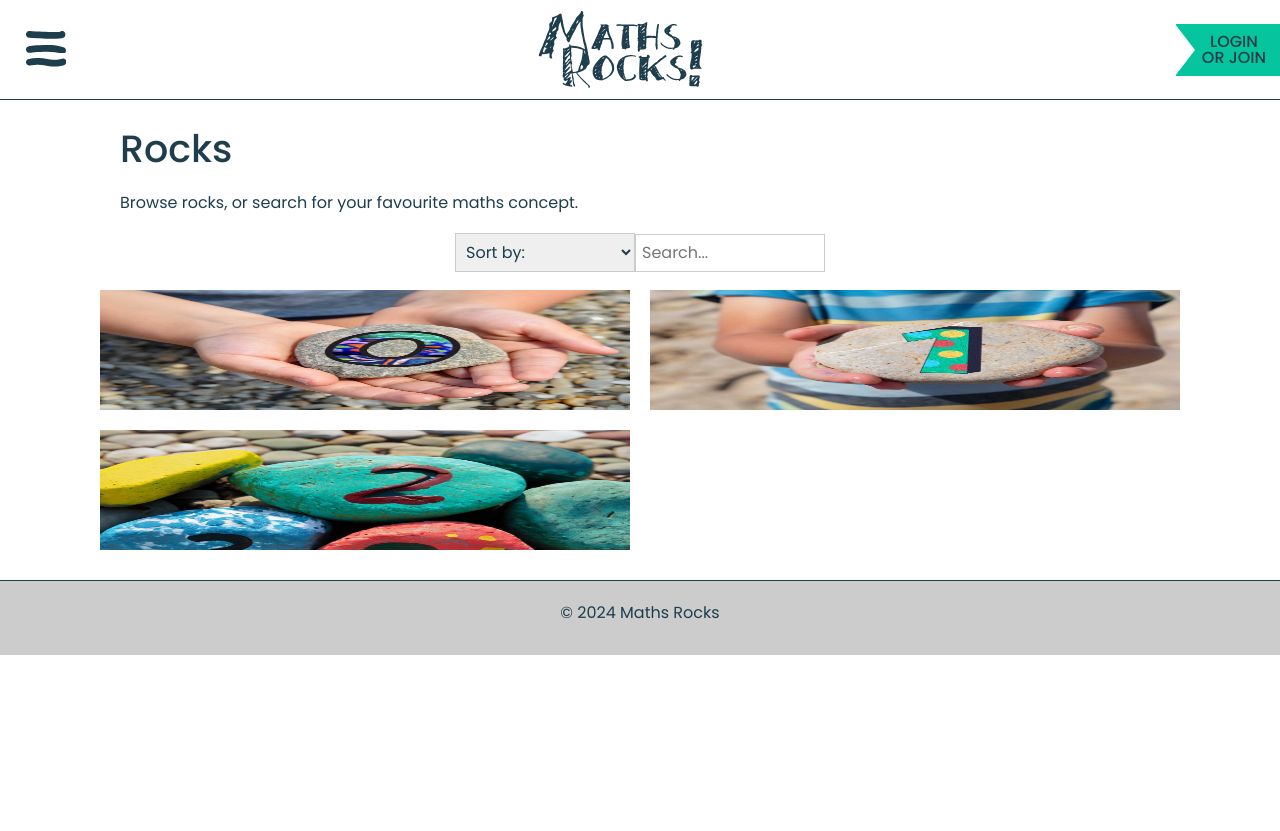
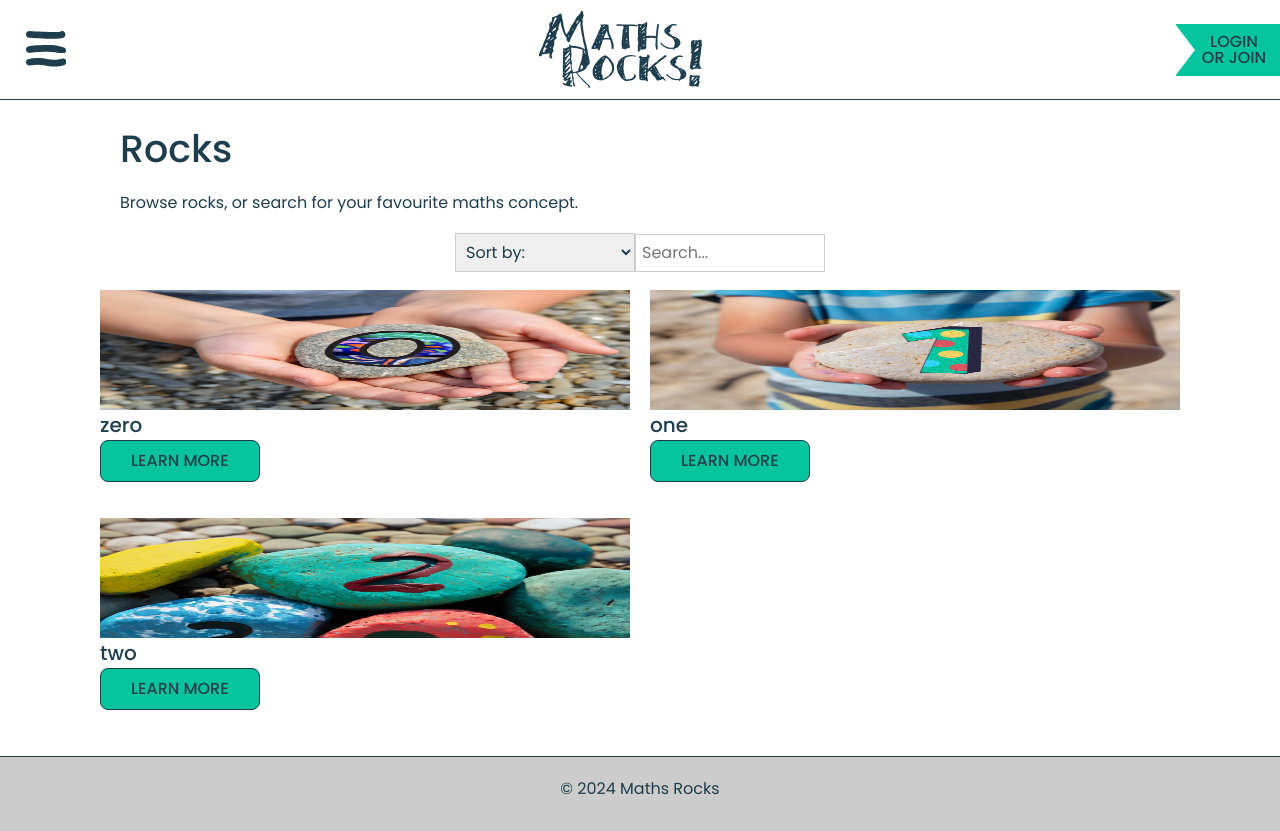
Before and after one commit to uoa-compsci399-s1-2024/capstone-project-2024-s1-team-11, a React (Vite) app in the folder client/: page /rocks in a window 1280 px wide. Before the commit the page ends 800 px from the top, so only its background shows below. Built offline with nearby package versions, Linux system fonts and the light colour scheme; no server answers.

Commit message:
Updated the topic display

```diff
--- a/client/src/pages/rocks.jsx
+++ b/client/src/pages/rocks.jsx
@@ -1,6 +1,7 @@
 import Header from '../components/header';
 import Footer from '../components/footer';
 import React, {useState, useEffect} from 'react';
+import {Link, NavLink} from 'react-router-dom';
 
 //fetches the data
 const RocksPage = () => {
@@ -38,14 +39,12 @@ const RocksPage = () => {
     );
   }
 
-  //dropdown sort function - can sort alphabetically and numerically (ignore rarity and most found)
+  //dropdown sort function - can sort alphabetically and numerically
   const [sortType, setSortType] = useState('numerical');
 
   useEffect(() => {
     const sortArray = type => {
       const types = {
-        rarity: 'rarity',
-        mostFound: 'found',
         alphabet: 'title',
         number: 'topic_id',
       };
@@ -75,8 +74,6 @@ const RocksPage = () => {
             <form className="dropDownMenu">
               <select name="sortBy" id="sortBy" onChange={(e) => setSortType(e.target.value)}>
                 <option default value>Sort by:</option>
-                <option value="rarity">Rarity of rock</option>
-                <option value="mostFound">Most found</option>
                 <option value="alphabet">Alphabetical</option>
                 <option value="number">Numerical</option>
                 </select>
@@ -88,7 +85,13 @@ const RocksPage = () => {
           </div>
             <section id="rocksList">
             {search(topics).map((topic) => (
-                <img src={topic.imageUri} alt={topic.title} key={topic.topic_id} height="120" title={topic.title}/>
+                <div>
+                  <img src={topic.imageUri} alt={topic.title} key={topic.topic_id} height="120"/>
+                  <h3>{topic.title}</h3>
+                  <Link to={'/rocks/' + topic.topic_id}>
+                    <button className='btn'>Learn More</button>
+                  </Link>
+                </div>
               ))}
 
 
```
